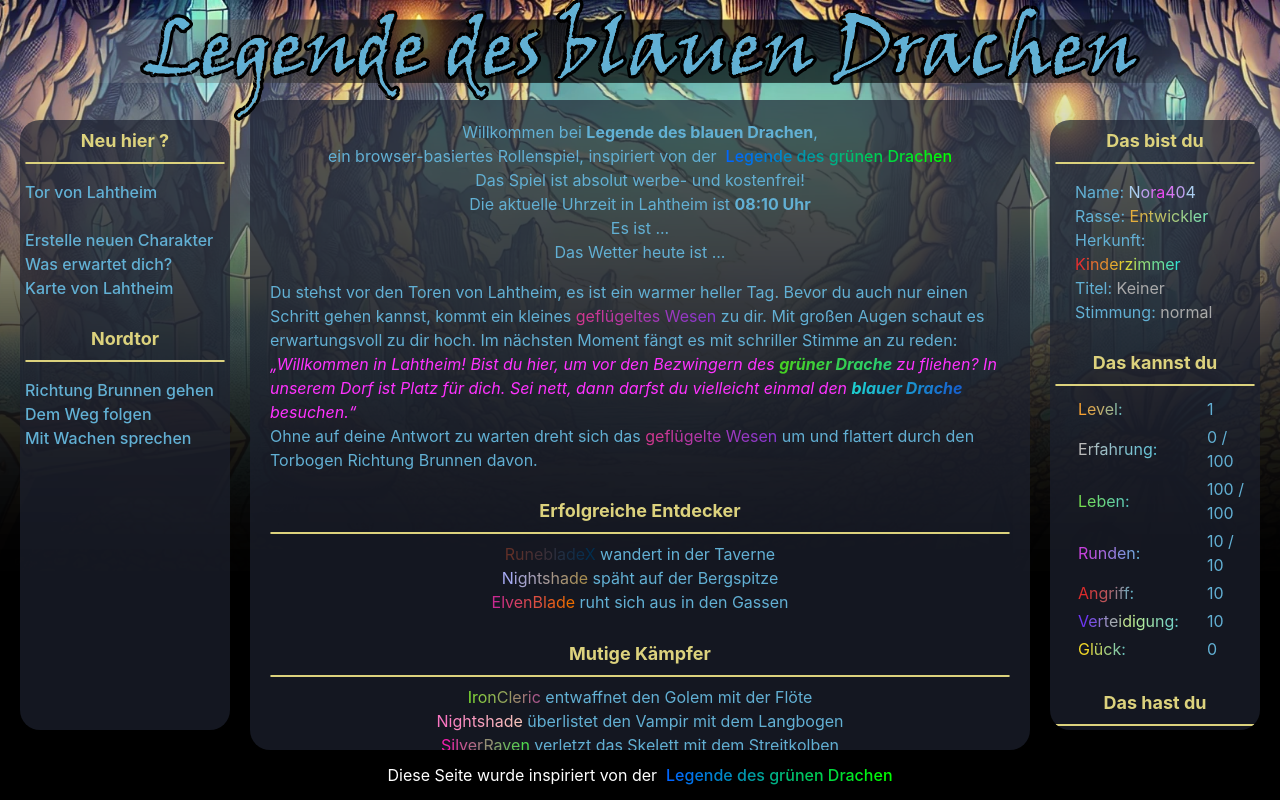
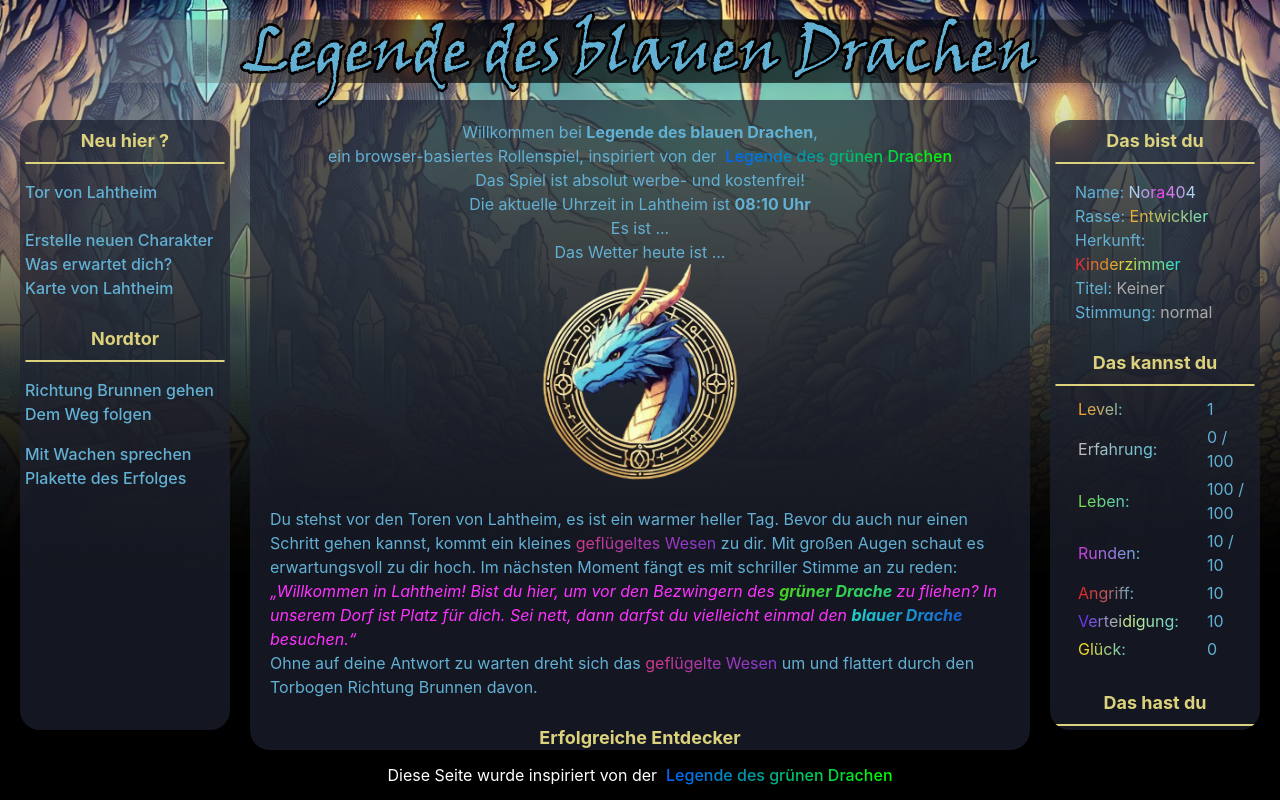
Before and after one commit to Nora404/blauerDrache, a React (Vite) app: page /start in a window 1280 px wide. Built offline with nearby package versions, Linux system fonts and the light colour scheme.

Commit message:
drache img

```diff
--- a/src/App.css
+++ b/src/App.css
@@ -168,7 +168,7 @@
 }
 
 .logo {
-  width: 1000px;
+  width: 800px;
   margin-top: 20px;
 }
 
--- a/src/App.tsx
+++ b/src/App.tsx
@@ -19,7 +19,7 @@ function App() {
   return (
     <div>
       <div id="header"><img src={logo} className='logo' alt="logo" /></div>
-      <div id="drache" className='drache'><img src={drache} className='dracheImg' alt="drache" /></div>
+      {/* <div id="drache" className='drache'><img src={drache} className='dracheImg' alt="drache" /></div> */}
       <div id="content">
         <div id="navi" className="custom-scrollbar">
           <NewPlayer />
--- a/src/charakter/YouHave.tsx
+++ b/src/charakter/YouHave.tsx
@@ -3,12 +3,14 @@ import Header from '../layout/Header';
 
 type YouHaveProps = {
     gold?: number;
+    edelsteine?: number;
     weapon?: string;
     armor?: string;
+    items?: number;
 };
 
 const YouHave: React.FC<YouHaveProps> = (
-    { gold = 100, weapon = 'nothing', armor = 'nothing' }
+    { gold = 100, edelsteine = 0, weapon = 'nothing', armor = 'nothing', items = 0 }
 ) => {
 
     return (
@@ -16,8 +18,10 @@ const YouHave: React.FC<YouHaveProps> = (
             <Header>Das hast du</Header>
             <p className='text-left padding-left'>
                 Gold: {gold}<br />
+                Edelsteine: {edelsteine}<br />
                 Waffe: {weapon}<br />
                 Rüstung: {armor}<br />
+                Inventar: {items}<br />
             </p>
         </div>
     );
--- a/src/navigation/NorthGate.tsx
+++ b/src/navigation/NorthGate.tsx
@@ -10,10 +10,13 @@ const NorthGate: React.FC<NorthGateProps> = () => {
     return (
         <div>
             <Header>Nordtor</Header>
+            <p className='mb-1 text-left'>
+                <Link to="/start">Richtung Brunnen gehen</Link><br />
+                <Link to="/start">Dem Weg folgen</Link><br />
+            </p>
             <p className='text-left'>
-            <Link to="/start">Richtung Brunnen gehen</Link><br />
-            <Link to="/start">Dem Weg folgen</Link><br />
-            <Link to="/start">Mit Wachen sprechen</Link><br />
+                <Link to="/start">Mit Wachen sprechen</Link><br />
+                <Link to="/start">Plakette des Erfolges</Link><br />
             </p>
         </div>
     );
--- a/src/playground/Start.tsx
+++ b/src/playground/Start.tsx
@@ -5,6 +5,7 @@ import { BATTLELIST, ENEMIELIST, NAMELIST, PLACELIST, VERBLIST, WEAPONSLIST } fr
 import Header from '../layout/Header';
 import { CREATURE } from '../data/colorfullStrings';
 import CreatureTalk from '../utility/CreaturTalk';
+import drache from '../assets/drache-01.png';
 
 type StartProps = {
     title?: string;
@@ -63,6 +64,8 @@ const Start: React.FC<StartProps> = () => {
                 Das Wetter heute ist ... <br className='mb-1' />
             </div>
 
+            <img src={drache} width={"30%"} />
+
             <div>
                 <p className='text-left'>
                     Du stehst vor den Toren von Lahtheim, es ist ein warmer heller Tag. Bevor du auch nur einen Schritt gehen kannst,
```
Also changed, not shown: src/assets/drache-01.png (added).
